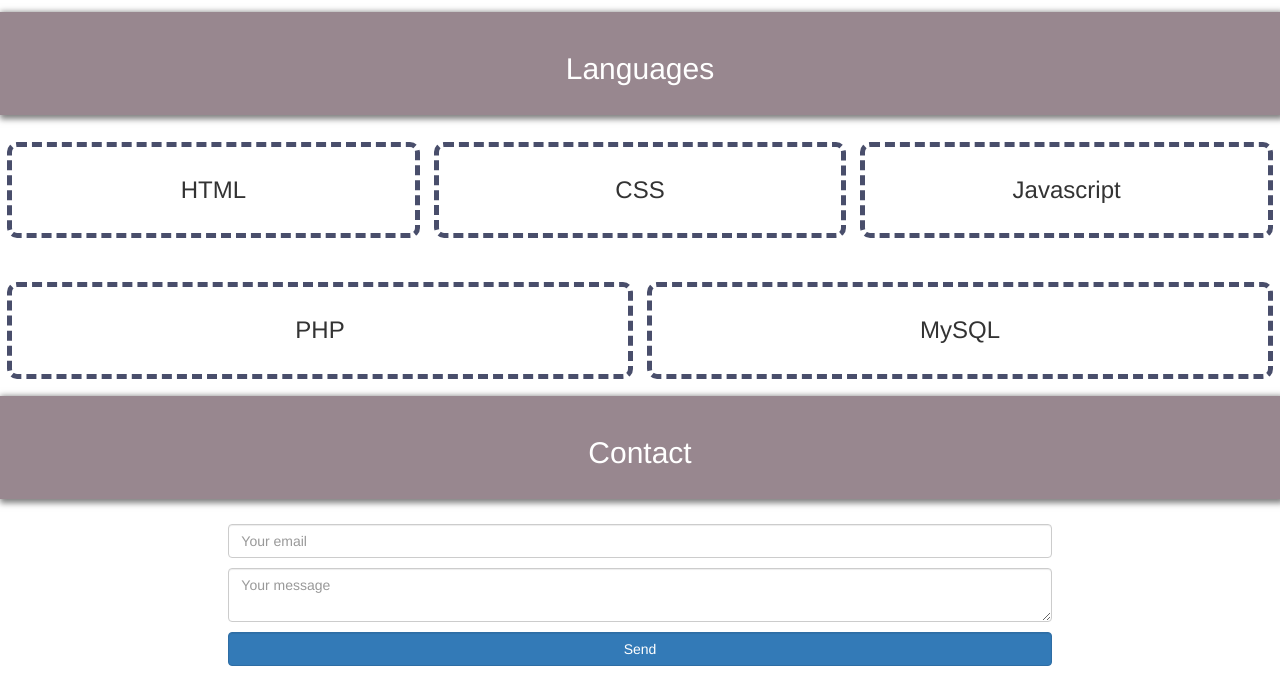
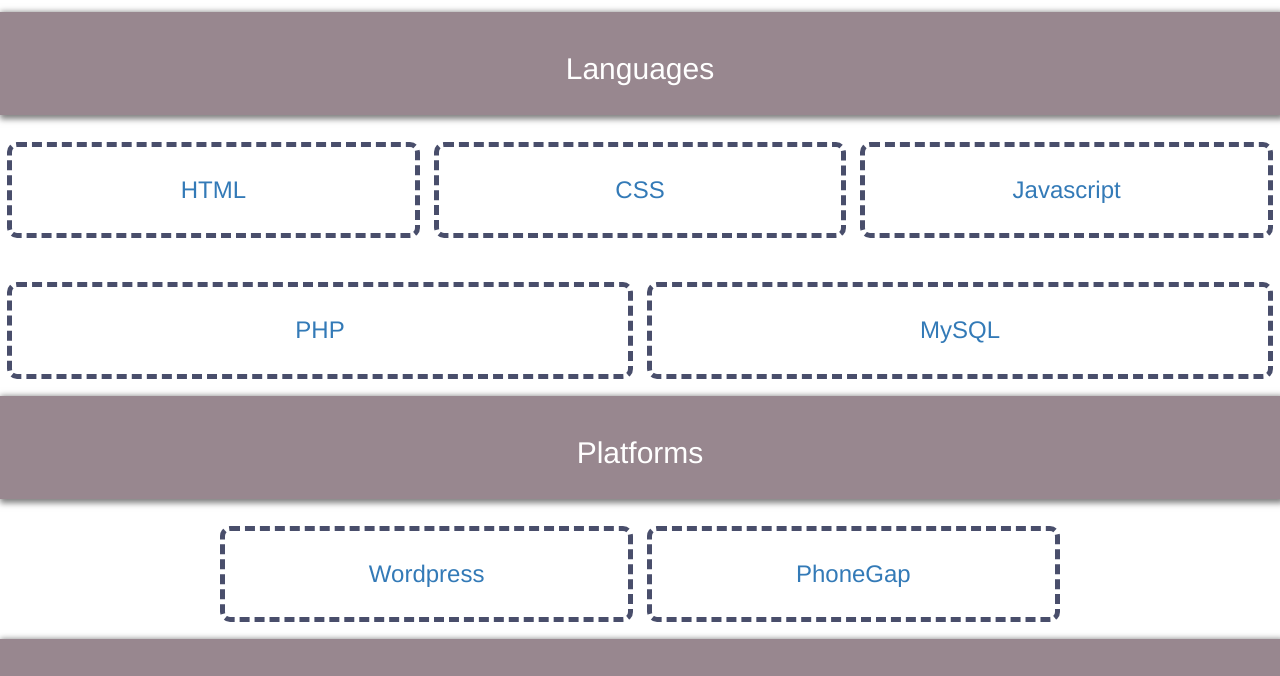
Before and after one commit to jlrg1992/portolio, a plain HTML site: page index.html in a window 1280 px wide. Shown: the part 740-1416 px from the top of the page. Drawn offline with nearby package versions, Linux system fonts and the light colour scheme.

Commit message:
Update index.html

```diff
--- a/index.html
+++ b/index.html
@@ -57,20 +57,34 @@
       <h2 class="col-md-12">Languages</h2>
     </div>
     <div class="row">
-      <div class="col-md-4 languages">
-        <h3>HTML</h3>
+      <div class="col-md-4 col-xs-6 languages">
+        <a target="_blank" href="https://developer.mozilla.org/es/docs/Web/HTML"><h3>HTML</h3></a>
       </div>
-      <div class="col-md-4 languages">
-        <h3>CSS</h3>
+      <div class="col-md-4 col-xs-6 languages">
+        <a target="_blank" href="https://developer.mozilla.org/es/docs/Web/CSS"><h3>CSS</h3></a>
       </div>
-      <div class="col-md-4 languages">
-        <h3>Javascript</h3>
+      <div class="col-md-4 col-xs-6 languages">
+        <a target="_blank" href="https://developer.mozilla.org/es/docs/Web/JavaScript"><h3>Javascript</h3></a>
       </div>
-      <div class="col-md-6 languages">
-        <h3>PHP</h3>
+      <div class="col-md-6 col-xs-6 languages">
+        <a target="_blank" href="http://php.net/manual/es/intro-whatis.php"><h3>PHP</h3></a>
       </div>
-      <div class="col-md-6 languages">
-        <h3>MySQL</h3>
+      <div class="col-md-6 col-xs-6 languages">
+        <a target="_blank" href="https://www.mysql.com/"><h3>MySQL</h3></a>
+      </div>
+    </div>
+
+    <!--Pataformas-->
+    <div class="row section-title">
+      <h2 class="col-md-12">Platforms</h2>
+    </div>
+    <div class="row">
+      <div class="col-md-2"></div>
+      <div class="col-md-4 col-xs-6 languages">
+        <a target="_blank" href="https://wordpress.org/"><h3>Wordpress</h3></a>
+      </div>
+      <div class="col-md-4 col-xs-6 languages">
+        <a target="_blank" href="http://phonegap.com/"><h3>PhoneGap</h3></a>
       </div>
     </div>
 
```
